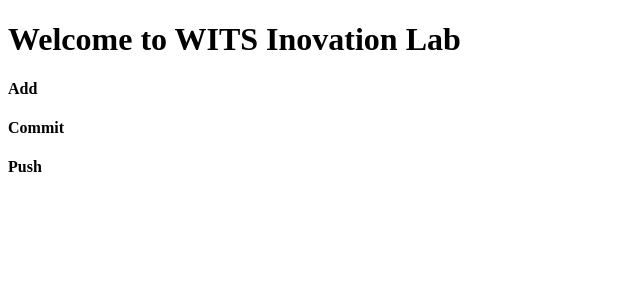
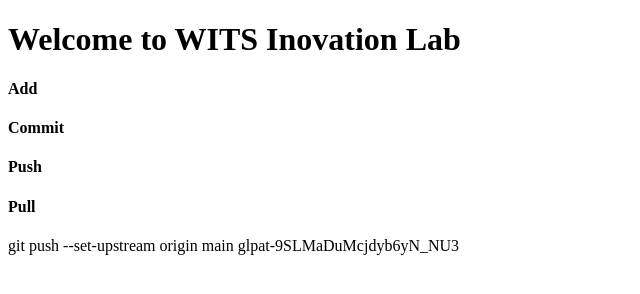
Before and after one commit to visheshw3/helloWorld, a plain HTML site: page index.html in a window 1280 px wide. Shown: the whole page, without its empty margins (0-640 px from the left). Drawn offline with Linux system fonts and the light colour scheme.

Commit message:
New Heading Added

```diff
--- a/index.html
+++ b/index.html
@@ -13,7 +13,7 @@
             <h4>Add</h4>
             <h4>Commit</h4>
             <h4>Push</h4>
-            <h4></h4>
+            <h4>Pull</h4>
             <h4></h4>
             <h4></h4>
             <h4></h4>
@@ -23,3 +23,6 @@
     </div>
 </body>
 </html>
+git push --set-upstream origin main
+
+glpat-9SLMaDuMcjdyb6yN_NU3
```
